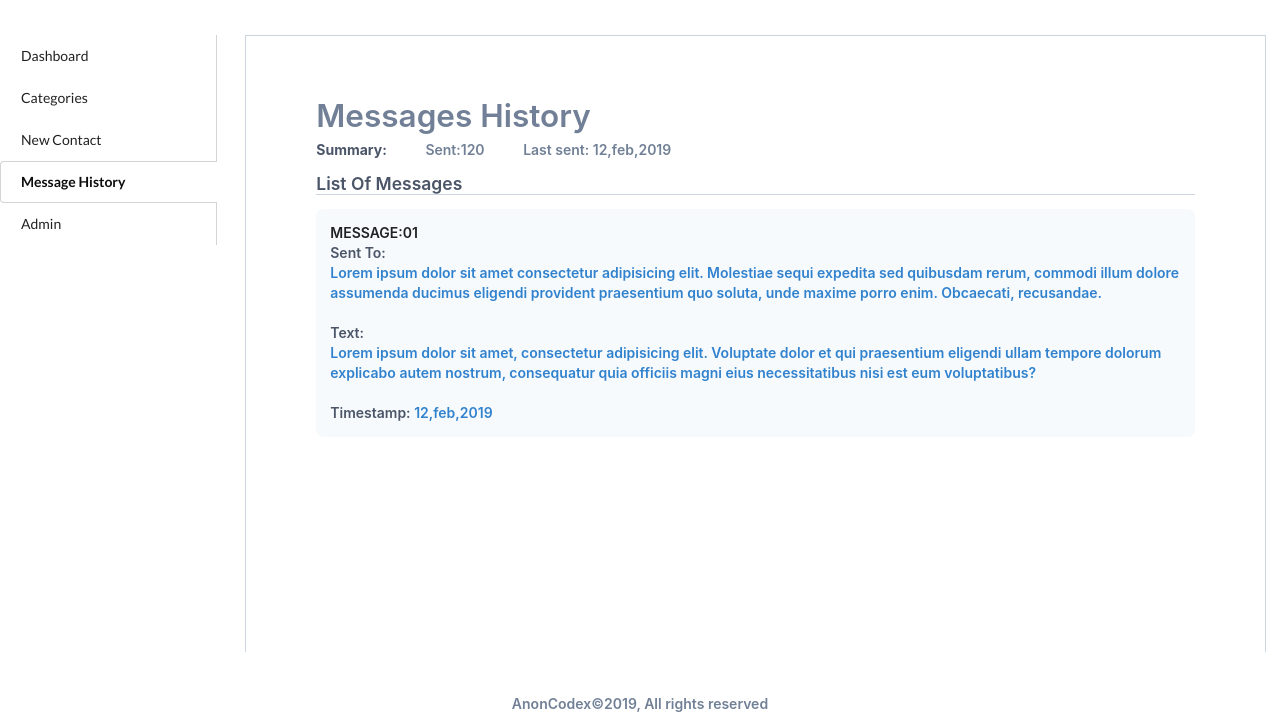
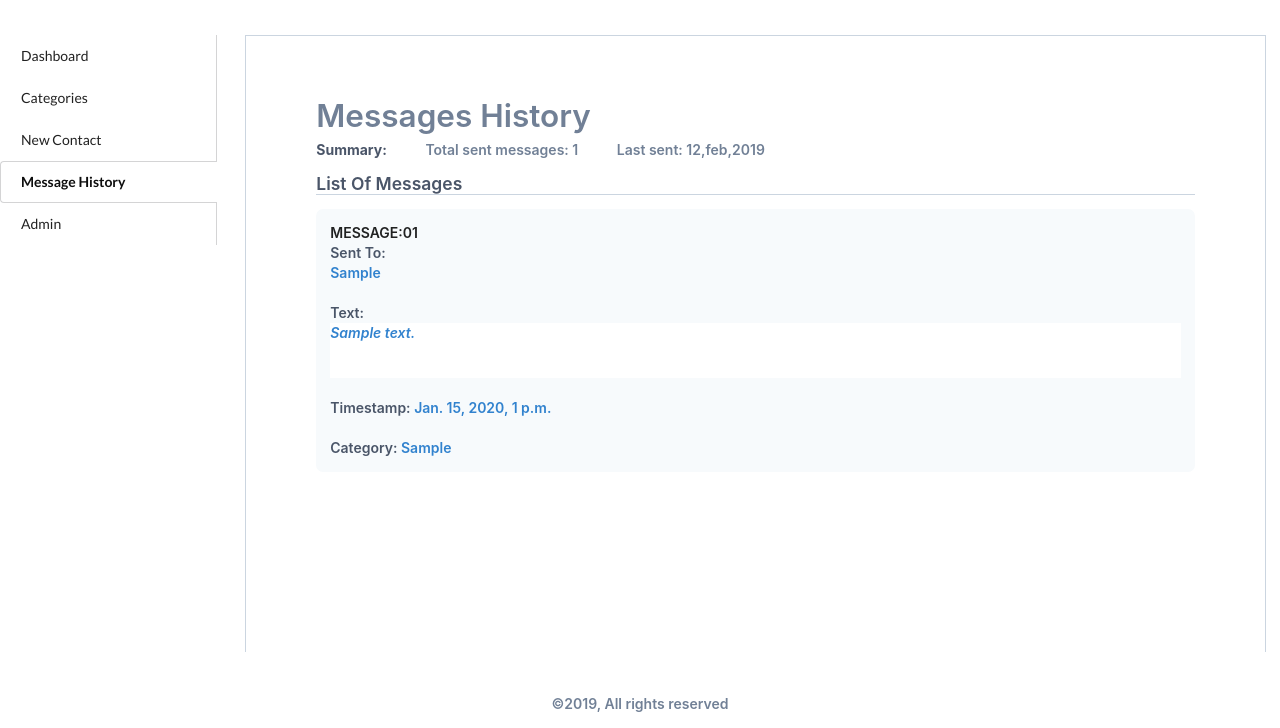
Before and after one commit to zealotdev/offline-SMS-GSM-Messaging-App, a Django app: page /history/ in a window 1280 px wide. Shown: the part 72-800 px from the top of the page. Run offline with Django 3.2, Linux system fonts and the light colour scheme; tables that the repository leaves empty hold one stand-in row (values such as "Sample post").

Commit message:
History functionality, contact_name conflicts.etc

```diff
--- a/src/contacts/admin.py
+++ b/src/contacts/admin.py
@@ -2,7 +2,7 @@ from django.contrib import admin
 from django.db import models
 from django import forms
 
-from contacts.models import Category, Contact
+from contacts.models import Category, Contact, MessageHistory
 
 
 class InineContact(admin.TabularInline):
@@ -28,3 +28,4 @@ class CategoryAdmin(admin.ModelAdmin):
 
 admin.site.register(Category, CategoryAdmin)
 admin.site.register(Contact)
+admin.site.register(MessageHistory)
--- a/src/contacts/models.py
+++ b/src/contacts/models.py
@@ -10,8 +10,9 @@ class Category(models.Model):
         return self.name
 
     class Meta:
-        verbose_name = 'Category Detail'
-        verbose_name_plural = 'Categories Detail'
+        verbose_name = 'Category'
+        verbose_name_plural = 'Categories'
+        ordering = ['-created_on']
 
 
 class Contact(models.Model):
@@ -20,14 +21,15 @@ class Contact(models.Model):
                                    RegexValidator(r'^\d{9,10}$')])
     category = models.ForeignKey(
         Category, verbose_name='Belongs to Category', on_delete=models.CASCADE)
-    date_registred = models.DateTimeField(auto_now_add=True)
+    date_registered = models.DateTimeField(auto_now_add=True)
 
     def __str__(self):
         return self.name
 
     class Meta:
-        verbose_name = 'Contact Detail'
-        verbose_name_plural = 'Contacts Detail'
+        verbose_name = 'Contact'
+        verbose_name_plural = 'Contacts'
+        ordering = ['-date_registered']
 
 
 class MessageHistory(models.Model):
@@ -36,5 +38,8 @@ class MessageHistory(models.Model):
     recipients = models.TextField()
     timestamp = models.DateTimeField(auto_now_add=True)
 
+    class Meta:
+        ordering = ['-timestamp']
+
     def __str__(self):
         return self.text[:100]
--- a/src/contacts/tables.py
+++ b/src/contacts/tables.py
@@ -15,6 +15,6 @@ class ContactTable(tables.Table):
 
     class Meta:
         model = Contact
-        fields = ['name', 'phone', 'date_registred']
-        sequence = ('selection', 'name', 'phone', 'date_registred')
+        fields = ['name', 'phone', 'date_registered']
+        sequence = ('selection', 'name', 'phone', 'date_registered')
         template_name = 'table/table.html'
--- a/src/contacts/templates/contacts/history.html
+++ b/src/contacts/templates/contacts/history.html
@@ -27,13 +27,22 @@
         <div class="text-4xl text-gray-600">Messages History</div>
         <div class="my-4">
           <span class="font-bold text-gray-700">Summary:</span>
-          <span class="text-gray-600 ml-10">Sent:120</span>
+          <span class="text-gray-600 ml-10">Total sent messages: {% if counts %}{{counts}}{% else %}0{% endif %}</span>
           <span class="text-gray-600 ml-10">Last sent: 12,feb,2019</span>
         </div>
         <div>
+          {% if info %}
+
+          <div class="p-4 bg-green-100 border-2 border-green-300 text-green-500 font-semibold my-4 rounded-lg">
+            {{info}}
+          </div>
+          {% endif %}
+
+          {% if history %}
           <div class="text-xl text-gray-700 border-b border-gray-400">
             List Of Messages
           </div>
+          {% for single_history in history %}
           <div class="bg-white py-4">
             <div class="bg-gray-100 p-4 rounded-lg">
               <div>
@@ -41,26 +50,28 @@
               </div>
               <span class="text-gray-700">Sent To:</span>
               <p class="text-blue-600">
-                Lorem ipsum dolor sit amet consectetur adipisicing elit.
-                Molestiae sequi expedita sed quibusdam rerum, commodi illum
-                dolore assumenda ducimus eligendi provident praesentium quo
-                soluta, unde maxime porro enim. Obcaecati, recusandae.
+                {{single_history.recipients}}
               </p>
               <br />
               <span class="text-gray-700">Text:</span>
-              <p class="text-blue-600">
-                Lorem ipsum dolor sit amet, consectetur adipisicing elit.
-                Voluptate dolor et qui praesentium eligendi ullam tempore
-                dolorum explicabo autem nostrum, consequatur quia officiis magni
-                eius necessitatibus nisi est eum voluptatibus?
+              <p class="text-blue-600 bg-white italic pb-10 rounde-lg">
+                {{single_history.text}}
               </p>
               <br />
               <span class="text-gray-700">Timestamp:</span>
               <span class="text-blue-600">
-                12,feb,2019
+                {{single_history.timestamp}}
+              </span>
+              </p>
+              <br />
+              <span class="text-gray-700">Category:</span>
+              <span class="text-blue-600">
+                {{single_history.category}}
               </span>
             </div>
           </div>
+          {% endfor %}
+          {% endif %}
         </div>
       </div>
     </div>
--- a/src/contacts/views.py
+++ b/src/contacts/views.py
@@ -5,7 +5,7 @@ from django_tables2 import RequestConfig
 
 
 from contacts.tables import ContactTable
-from contacts.models import Category, Contact
+from contacts.models import Category, Contact, MessageHistory
 from contacts.forms import CategoryFormSet
 
 # SMS script
@@ -16,24 +16,37 @@ class IndexView(View):
     def get(self, request):
         # Collect statistics
         # Total Contacts
-        t_contacts = Contact.objects.all().count()
 
+        if Contact.objects.all() is not None:
+            t_contacts = Contact.objects.all().count()
+
+        else:
+            t_contacts = 0
         # Total Categories
-        t_categories = Category.objects.all().count()
+        if Category.objects.all() is not None:
+            t_categories = Category.objects.all().count()
 
-        # Grab all the categories from db
-        cat_queryset = Category.objects.all()
+            # Grab all the categories from db
+            cat_queryset = Category.objects.all()
 
-        # Grab contacts list of the first category
-        first_category = Category.objects.all()[0]
-        contact_list_table = ContactTable(first_category.contact_set.all())
-        RequestConfig(request).configure(contact_list_table)
-
+        else:
+            t_categories = 0
+            cat_queryset = 0
+            # Grab contacts list of the first category
+        if Category.objects.all().count() >= 1:
+            first_category = Category.objects.all()[0]
+            contact_list_table = ContactTable(
+                first_category.contact_set.all())
+            RequestConfig(request).configure(contact_list_table)
+        else:
+            first_category = None
+            contact_list_table = None
         context = {
             'contact_list_table': contact_list_table,
             'categories': cat_queryset,
             't_categories': t_categories,
-            't_contacts': t_contacts
+            't_contacts': t_contacts,
+            'first_category': first_category
         }
         return render(request, 'contacts/index.html', context)
 
@@ -134,29 +147,42 @@ class AddContactView(View):
 
 class SendSMSView(View):
     def post(self, request):
+        # Get the active category
+        active_cat_name = request.POST['category']
+        active_cat = Category.objects.get(name=active_cat_name)
+
+        # Get Ids of selected contacts
         pks = request.POST.getlist('selection')
-        selected_contacts = Contact.objects.filter(pk__in=pks)
+        selected_contacts_name = Contact.objects.filter(pk__in=pks)
 
         # Grab the message
         message = request.POST['message']
 
         # Empty Recipients List
         recipients = ''
+        from_category = ''
+        for contact_name in selected_contacts_name:
 
-        for contact_name in selected_contacts:
-            phone_number = Contact.objects.get(name=contact_name).phone
+            phone_number = active_cat.contact_set.get(pk=contact_name.id).phone
 
             # //TODO: sendmessage script goes here
             number = str(phone_number)
             number = "0"+number
             recipients = recipients + number
-            recipients = recipients + ','
+            recipients = recipients + ', '
 
             # sender.sendsms(phone_number, message)
             # sender = Sender()
         # Remove last coma
-        recipients = recipients[:-1]
-        print(recipients)
+        recipients = recipients[:-2]
+        # print(recipients)
+
+        # FIXME: assume message has alread send
+        # Fetch category
+
+        history = MessageHistory(
+            text=message, recipients=recipients, category=active_cat_name)
+        history.save()
         # Grab all the categories from db
         cat_queryset = Category.objects.all()
 
@@ -165,13 +191,34 @@ class SendSMSView(View):
         contact_list_table = ContactTable(first_category.contact_set.all())
         RequestConfig(request).configure(contact_list_table)
 
+        # Statistics
+        t_contacts = Contact.objects.all().count()
+        t_categories = Category.objects.all().count()
+
         context = {
             'contact_list_table': contact_list_table,
-            'categories': cat_queryset
+            'categories': cat_queryset,
+            't_contacts': t_contacts,
+            't_categories': t_categories
         }
         return render(request, 'contacts/index.html', context)
 
 
 class HistoryView(View):
     def get(self, request):
-        return render(request, 'contacts/history.html')
+        # Get history
+
+        history = MessageHistory.objects.all()
+        counts = MessageHistory.objects.all().count()
+        print(history)
+        if history:
+            context = {
+                'history': history,
+                'counts': counts,
+            }
+        else:
+            context = {
+                'info': 'No history'
+
+            }
+        return render(request, 'contacts/history.html', context)
--- a/src/project/templates/base.html
+++ b/src/project/templates/base.html
@@ -1,15 +1,13 @@
 <!DOCTYPE html>
 <html lang="en" class="h-full">
 {% load static %}
+
 <head>
   <meta charset="UTF-8" />
   <meta name="viewport" content="width=device-width, initial-scale=1.0" />
   <meta http-equiv="X-UA-Compatible" content="ie=edge" />
   <!-- Semantic-UI-CSS -->
-    <link
-      rel="stylesheet"
-      href="{% static 'libs/semantic-ui/semantic.min.css' %}"
-    />
+  <link rel="stylesheet" href="{% static 'libs/semantic-ui/semantic.min.css' %}" />
   <!-- Tailwind cimpiled theme style sheet -->
   <link rel="stylesheet" href="{% static 'css/style.css' %}" />
 
@@ -28,6 +26,7 @@
 
   <title>SMS | {% block title %} {% endblock %}</title>
 </head>
+
 <body class="font-sans font-semibold flex flex-col h-full">
 
   <!-- Top Nav -->
@@ -44,7 +43,8 @@
   {% block content %}
   {% endblock %}
   <footer class="mt-12 pb-4 text-center p-b">
-    <span class="text-md text-gray-600">AnonCodex&copy;{% now 'Y' %}, All rights reserved</span>
+    <span class="text-md text-gray-600">&copy;{% now 'Y' %}, All rights reserved</span>
   </footer>
 </body>
+
 </html>
```
Also changed, not shown: src/contacts/templates/contacts/category_detail.html (+4 -12 lines), src/contacts/templates/contacts/index.html (+21 -3 lines), src/contacts/migrations/0012_auto_20190805_2305.py (added), src/contacts/migrations/0013_auto_20190805_2358.py (added). Lines whose indentation alone changed are shown as unchanged.
